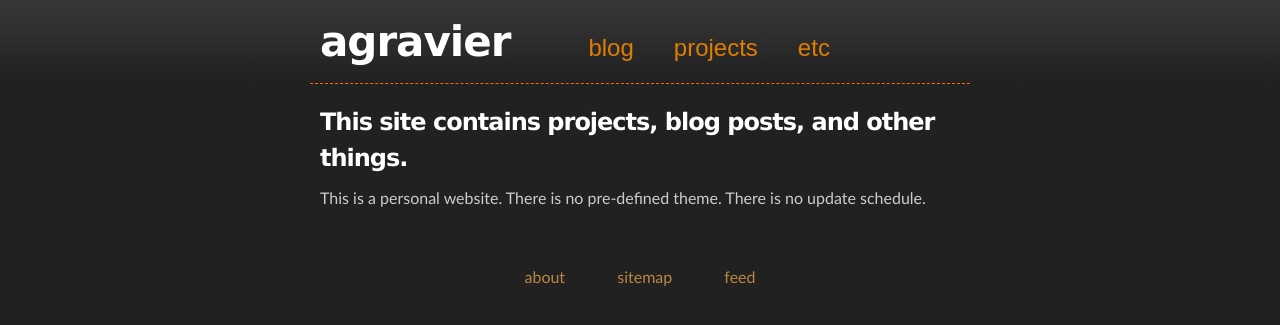
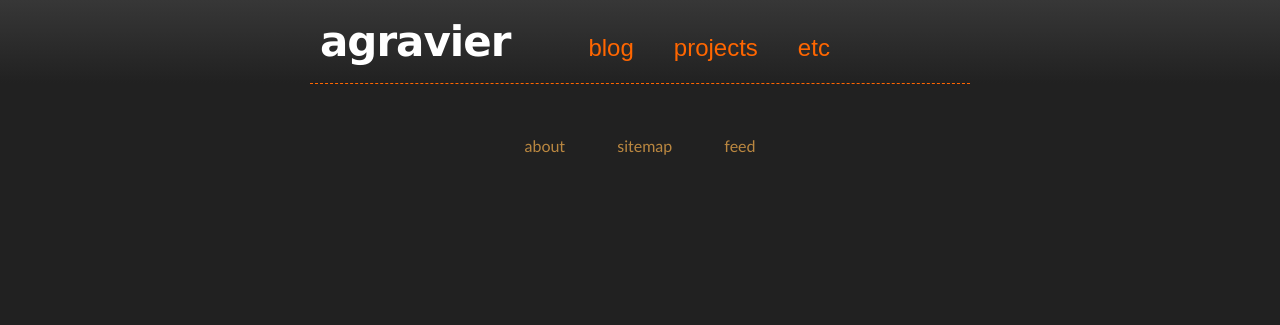
Before and after one commit to agravier/agravier.github.io, a Jekyll site: the page built from index.html, in a window 1280 px wide. Shown: the top 325 px of the page. Built offline with Jekyll 4.4.1, drawn with Linux system fonts in a browser that asks for light colours; Markdown is read by kramdown in place of the engine named in the settings.

```diff
--- a/_layouts/post.html
+++ b/_layouts/post.html
@@ -1,5 +1,5 @@
 ---
-layout: layout
+layout: default
 ---
 
 <div class="content">
--- a/index.html
+++ b/index.html
@@ -1,11 +1,7 @@
 ---
-layout: layout
+layout: default
 title: home
 ---
-
-        <h3>This site contains projects, blog posts, and other things.</h3>
-
-        <p>This is a personal website. There is no pre-defined theme. There is no update schedule.</p>
 
         <div class="content">
           <div class="related">
--- a/stylesheets/stylesheet.css
+++ b/stylesheets/stylesheet.css
@@ -125,6 +125,9 @@ a {
   -ms-transition: text-shadow 0.3s ease;
 }
 
+#header_wrap a {
+  color: #ff6600;
+}
 
 #header_wrap a:hover {
   color: #ba69ff;
```
Also changed, not shown: 404.md (added, +8 -0 lines), about/index.md (added, +19 -0 lines), _layouts/default.html (renamed from _layouts/layout.html).
